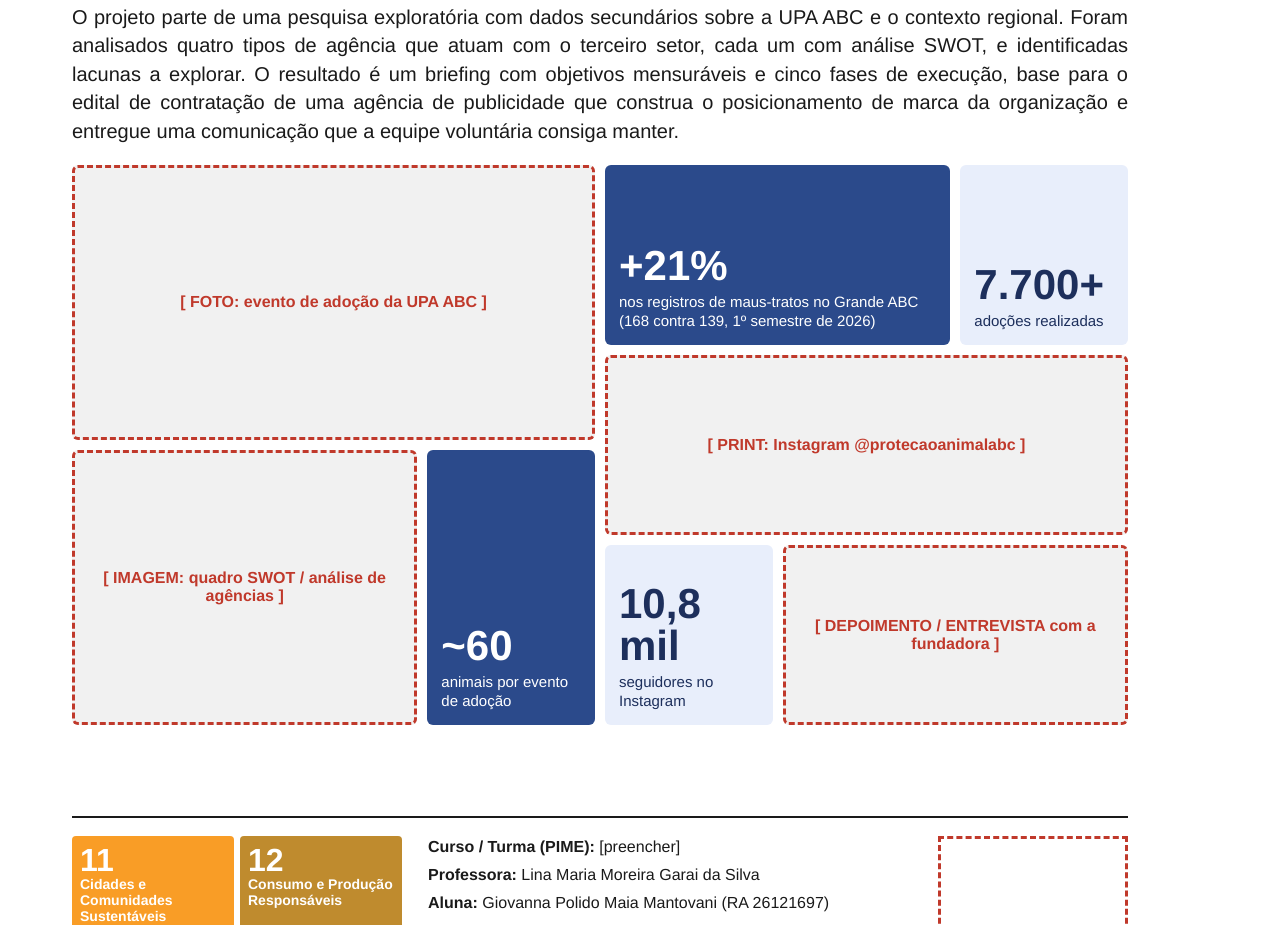
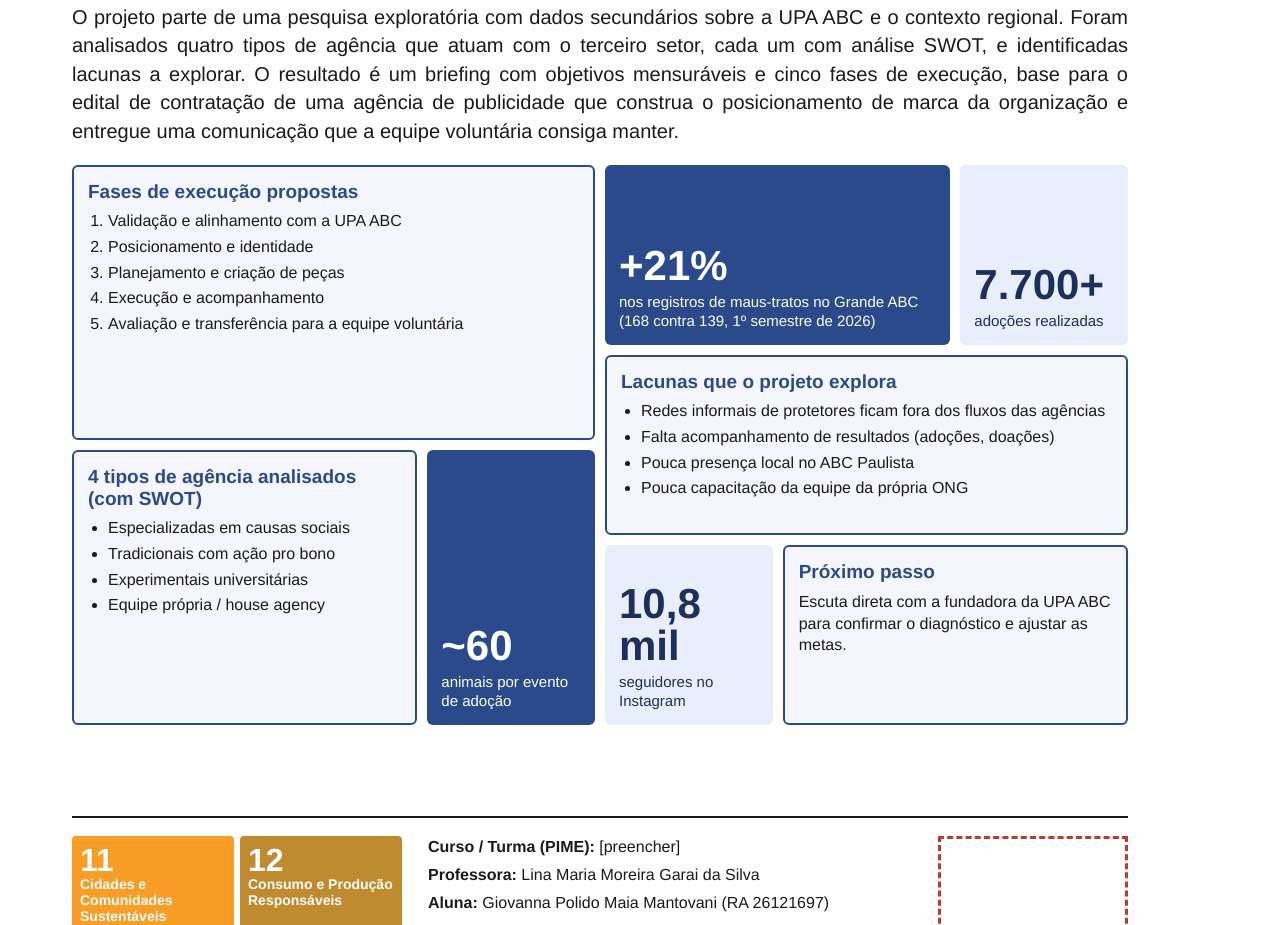
Before and after one commit to giovannaseoanalyst-arch/querymind, a plain HTML site: page PIME-unidade3/poster.html in a window 1280 px wide. Shown: the part 502-1427 px from the top of the page. Drawn offline with Linux system fonts and the light colour scheme.

Commit message:
PIME poster: replace photo placeholders with project content
Co-Authored-By: Claude Sonnet 5.5 <noreply@anthropic.com>
Claude-Session: https://claude.ai/code/session_014pQAwTEJn8dFiw8x4uC6K8

```diff
--- a/PIME-unidade3/poster.html
+++ b/PIME-unidade3/poster.html
@@ -45,6 +45,11 @@
   .info div { margin-bottom: 6px; }
   .qr { border: 3px dashed #c0392b; color: #c0392b; font-size: 15px; font-weight: 700; text-align: center;
         display: flex; align-items: center; justify-content: center; padding: 10px; }
+  .tx { background: #f4f6fb; border: 2px solid #2b4a8b; justify-content: flex-start; }
+  .tx h3 { font-size: 19px; color: #2b4a8b; margin-bottom: 8px; }
+  .tx ul, .tx ol { font-size: 16px; line-height: 1.3; padding-left: 20px; }
+  .tx li { margin-bottom: 5px; }
+  .tx p { font-size: 16px; line-height: 1.35; text-align: left; }
 </style>
 </head>
 <body>
@@ -66,14 +71,14 @@
 </div>
 
 <div class="mosaico">
-  <div class="m foto a">[ FOTO: evento de adoção da UPA ABC ]</div>
+  <div class="m tx a"><h3>Fases de execução propostas</h3><ol><li>Validação e alinhamento com a UPA ABC</li><li>Posicionamento e identidade</li><li>Planejamento e criação de peças</li><li>Execução e acompanhamento</li><li>Avaliação e transferência para a equipe voluntária</li></ol></div>
   <div class="m dado b"><b>+21%</b><small>nos registros de maus-tratos no Grande ABC (168 contra 139, 1º semestre de 2026)</small></div>
   <div class="m dado claro c"><b>7.700+</b><small>adoções realizadas</small></div>
-  <div class="m foto d">[ PRINT: Instagram @protecaoanimalabc ]</div>
-  <div class="m foto e">[ IMAGEM: quadro SWOT / análise de agências ]</div>
+  <div class="m tx d"><h3>Lacunas que o projeto explora</h3><ul><li>Redes informais de protetores ficam fora dos fluxos das agências</li><li>Falta acompanhamento de resultados (adoções, doações)</li><li>Pouca presença local no ABC Paulista</li><li>Pouca capacitação da equipe da própria ONG</li></ul></div>
+  <div class="m tx e"><h3>4 tipos de agência analisados (com SWOT)</h3><ul><li>Especializadas em causas sociais</li><li>Tradicionais com ação pro bono</li><li>Experimentais universitárias</li><li>Equipe própria / house agency</li></ul></div>
   <div class="m dado f"><b>~60</b><small>animais por evento de adoção</small></div>
   <div class="m dado claro g"><b>10,8 mil</b><small>seguidores no Instagram</small></div>
-  <div class="m foto h">[ DEPOIMENTO / ENTREVISTA com a fundadora ]</div>
+  <div class="m tx h"><h3>Próximo passo</h3><p>Escuta direta com a fundadora da UPA ABC para confirmar o diagnóstico e ajustar as metas.</p></div>
 </div>
 
 <div class="rodape">
```
Also changed, not shown: PIME-unidade3/poster-unidade3.png, 1 other file.
